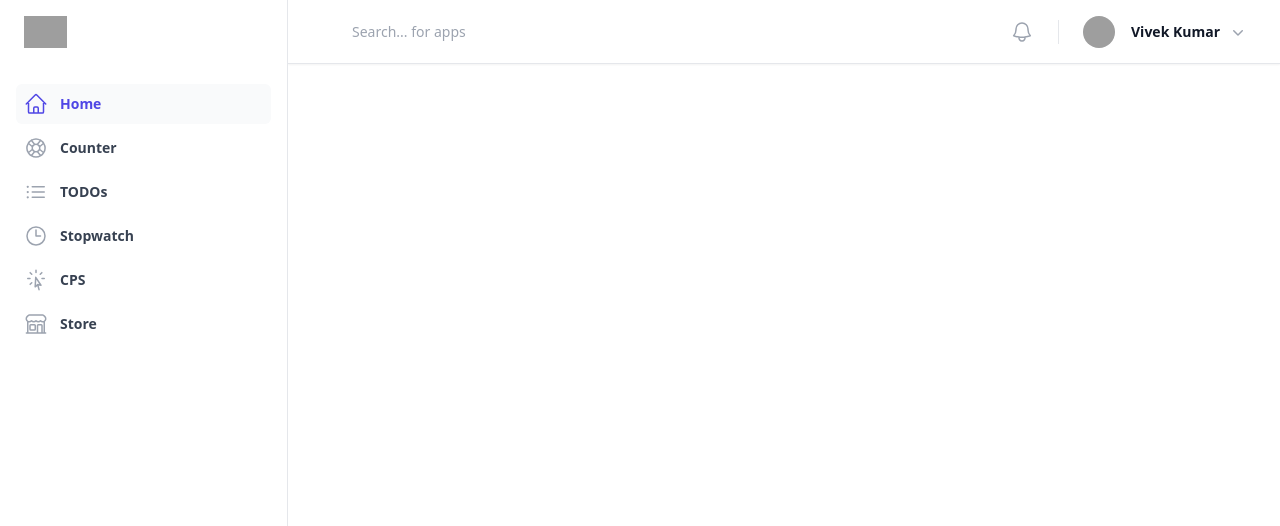
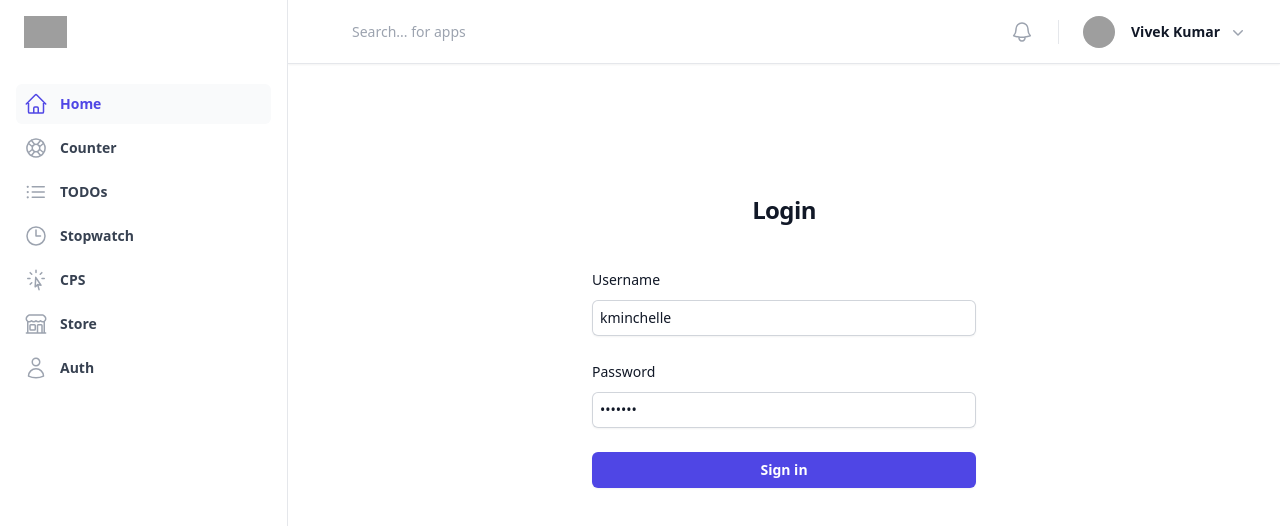
Before and after one commit to vivekwaah/reaction, a React (Vite) app: page /auth in a window 1280 px wide. Shown: the top 526 px of the page. Built offline with nearby package versions, Linux system fonts and the light colour scheme; grey boxes are pictures that could not be loaded.

Commit message:
Auth app

```diff
--- a/package.json
+++ b/package.json
@@ -17,12 +17,14 @@
     "@tailwindcss/forms": "^0.5.7",
     "@tailwindcss/typography": "^0.5.12",
     "@vitejs/plugin-react": "^4.2.1",
+    "axios": "^1.6.8",
     "moment": "^2.30.1",
     "react": "^18.2.0",
     "react-dom": "^18.2.0",
     "react-icons": "^5.0.1",
     "react-redux": "^9.1.2",
     "react-router-dom": "^6.22.3",
+    "sweetalert2": "^11.10.8",
     "vite-tsconfig-paths": "^4.3.1"
   },
   "devDependencies": {
--- a/src/App.tsx
+++ b/src/App.tsx
@@ -11,6 +11,7 @@ import { AppNavigations } from './navigations/AppNavigations'
 import Search from './components/Layouts/Search'
 import ProductDetail from './components/Apps/ProductStore/ProductDetail'
 import StoreCart from './components/Apps/ProductStore/StoreCart'
+import User from './components/Apps/Auth/User'
 
 
 const userNavigation = [
@@ -249,6 +250,12 @@ const App: React.FC = () => {
                   element={<StoreCart />}
                 />
 
+                <Route
+                  key="auth-login"
+                  path="/auth/user"
+                  element={<User />}
+                />
+
               </Routes>
             </div>
           </main>
--- /dev/null
+++ b/src/components/Apps/Auth/Auth.tsx
@@ -0,0 +1,123 @@
+import React, { useState } from "react";
+import { DUMMY_API } from "./utils/config";
+import Swal from "sweetalert2";
+import axios from "axios";
+import { useNavigate } from 'react-router-dom';
+import { useDispatch } from "react-redux";
+import { setUser } from "./store/authSlice";
+
+const Auth: React.FC = () => {
+	const [userName, setUserName] = useState("kminchelle");
+	const [userPassword, setUserPassword] = useState("0lelplR");
+	const [errorMessage, setErrorMessage] = useState("");
+	const [loading, setLoading] = useState(false);
+	const navigate = useNavigate();
+	const dispatch = useDispatch();
+
+	const handleFormSubmit = (event: React.FormEvent) => {
+		event.preventDefault();
+		setErrorMessage("");
+		setLoading(true);
+
+		axios.post(`${DUMMY_API}/auth/login`, {
+			username: userName,
+			password: userPassword,
+			expiresInMins: 30,
+		})
+			.then((response) => {
+				setLoading(false);
+
+				console.log(response.data)
+				dispatch(setUser(response.data))
+
+				Swal.fire({
+					title: "Login successful",
+					icon: "success",
+					showCancelButton: false,
+					confirmButtonColor: "#3085d6",
+					confirmButtonText: "Cool!"
+				}).then((result) => {
+					if (result.isConfirmed) {
+						navigate('/auth/user', { replace: true });
+					}
+				});
+			})
+			.catch((error) => {
+				setLoading(false);
+				setErrorMessage(error.message);
+			});
+	};
+
+	return (
+		<>
+			<div className="flex min-h-full flex-1 flex-col justify-center px-6 py-12 lg:px-8">
+				<div className="sm:mx-auto sm:w-full sm:max-w-sm">
+					<h2 className="mt-10 text-center text-2xl font-bold leading-9 tracking-tight text-gray-900">
+						Login
+					</h2>
+				</div>
+
+				<div className="mt-10 sm:mx-auto sm:w-full sm:max-w-sm">
+					<form className="space-y-6">
+						<div>
+							<label htmlFor="email" className="block text-sm font-medium leading-6 text-gray-900">
+								Username
+							</label>
+							<div className="mt-2">
+								<input
+									id="email"
+									name="email"
+									type="text"
+									required
+									value={userName}
+									onChange={(e) => setUserName(e.target.value)}
+									className="px-2 block w-full rounded-md border-0 py-1.5 text-gray-900 shadow-sm ring-1 ring-inset ring-gray-300 placeholder:text-gray-400 focus:ring-2 focus:ring-inset focus:ring-indigo-600 sm:text-sm sm:leading-6"
+								/>
+							</div>
+						</div>
+
+						<div>
+							<label htmlFor="password" className="block text-sm font-medium leading-6 text-gray-900">
+								Password
+							</label>
+							<div className="mt-2">
+								<input
+									id="password"
+									name="password"
+									type="password"
+									autoComplete="current-password"
+									required
+									value={userPassword}
+									onChange={(e) => setUserPassword(e.target.value)}
+									className="px-2 block w-full rounded-md border-0 py-1.5 text-gray-900 shadow-sm ring-1 ring-inset ring-gray-300 placeholder:text-gray-400 focus:ring-2 focus:ring-inset focus:ring-indigo-600 sm:text-sm sm:leading-6"
+								/>
+							</div>
+						</div>
+
+						<div>
+							{errorMessage && (
+								<span className="bg-red-100 border border-red-400 text-red-700 px-4 py-1 my-4 rounded relative items-center flex">
+									{errorMessage}
+								</span>
+							)}
+
+							<button
+								type="submit"
+								onClick={(e) => handleFormSubmit(e)}
+								className="flex w-full justify-center rounded-md bg-indigo-600 px-3 py-1.5 text-sm font-semibold leading-6 text-white shadow-sm hover:bg-indigo-500 focus-visible:outline focus-visible:outline-2 focus-visible:outline-offset-2 focus-visible:outline-indigo-600"
+							>
+								Sign in
+								{loading && (
+									<div className="flex justify-center mx-2">
+										<div className="animate-spin rounded-full h-5 w-5 border-t-2 border-b-2 border-gray-400"></div>
+									</div>
+								)}
+							</button>
+						</div>
+					</form>
+				</div>
+			</div>
+		</>
+	);
+};
+export default Auth;
--- /dev/null
+++ b/src/components/Apps/Auth/User.tsx
@@ -0,0 +1,73 @@
+import React, { useState, useEffect } from "react";
+import axios from "axios";
+import { DUMMY_API } from "./utils/config";
+import { IdentificationIcon, InboxIcon, RssIcon } from "@heroicons/react/24/outline";
+import { useSelector } from "react-redux";
+import { RootState } from "../../../state/store";
+
+const User: React.FC = () => {
+	const [userData, setUserData] = useState<any>(null);
+	const [loading, setLoading] = useState<boolean>(true);
+	const loginUser = useSelector((state: RootState) => state.authenticate.user);
+
+	useEffect(() => {
+		axios.get(`${DUMMY_API}/auth/me`, {
+			headers: {
+				'Authorization': `Bearer ${loginUser?.token}`,
+			},
+		})
+			.then(response => {
+				setUserData(response.data);
+				setLoading(false);
+			})
+			.catch(error => {
+				console.error('Error fetching user data:', error);
+				setLoading(false);
+			});
+	}, [loginUser]);
+
+	return (
+		<div className="min-h-screen flex items-center justify-center bg-gray-100">
+			<div className="bg-white p-8 rounded shadow-md max-w-md w-full">
+				{loading ? (
+					<div className="text-center">Loading...</div>
+				) : userData ? (
+					<div>
+						<div className="text-center mb-4">
+							<img src={userData.image} alt="User Avatar" className="rounded-full w-20 h-20 mx-auto mb-2" />
+							<h2 className="text-xl font-semibold">{userData.username}</h2>
+							<p className="text-gray-500">{userData.email}</p>
+						</div>
+						<div>
+							<h3 className="text-lg font-semibold mb-2">Details</h3>
+							<ul>
+								<li className="flex items-center mb-2">
+									<span className="w-6 h-6 mr-2 flex-shrink-0">
+										<IdentificationIcon />
+									</span>
+									{userData.firstName} {userData.lastName}
+								</li>
+								<li className="flex items-center mb-2">
+									<span className="w-6 h-6 mr-2 flex-shrink-0">
+										<InboxIcon />
+									</span>
+									{userData.email}
+								</li>
+								<li className="flex items-center mb-2">
+									<span className="w-6 h-6 mr-2 flex-shrink-0">
+										<RssIcon />
+									</span>
+									{userData.gender}
+								</li>
+							</ul>
+						</div>
+					</div>
+				) : (
+					<div className="text-center text-red-500">Failed to fetch user data</div>
+				)}
+			</div>
+		</div>
+	);
+};
+
+export default User;
--- /dev/null
+++ b/src/components/Apps/Auth/store/authSlice.ts
@@ -0,0 +1,23 @@
+import { createSlice, PayloadAction } from "@reduxjs/toolkit";
+import { AuthState, UserData } from "../utils/model";
+
+const initialState: AuthState = {
+	user: [],
+}
+
+const authSlice = createSlice({
+	name: 'auth',
+	initialState,
+	reducers: {
+		setUser: (state, action: PayloadAction<UserData>) => {
+			state.user = action.payload
+		},
+	},
+});
+
+export const {
+	setUser
+
+} = authSlice.actions;
+
+export default authSlice.reducer;
--- /dev/null
+++ b/src/components/Apps/Auth/utils/config.ts
@@ -0,0 +1 @@
+export const DUMMY_API = 'https://dummyjson.com'
--- /dev/null
+++ b/src/components/Apps/Auth/utils/model.ts
@@ -0,0 +1,14 @@
+export interface AuthState {
+	user: UserData
+}
+
+export interface UserData {
+	id: number;
+	username: string;
+	email: string;
+	firstName: string;
+	lastName: string;
+	gender: string;
+	image: string;
+	token: string;
+}
--- a/src/navigations/AppNavigations.ts
+++ b/src/navigations/AppNavigations.ts
@@ -1,4 +1,4 @@
-import { BuildingStorefrontIcon, ClockIcon, CursorArrowRaysIcon, HomeIcon, LifebuoyIcon, ListBulletIcon } from '@heroicons/react/24/outline';
+import { BuildingStorefrontIcon, ClockIcon, CursorArrowRaysIcon, HomeIcon, LifebuoyIcon, ListBulletIcon, UserIcon } from '@heroicons/react/24/outline';
 import Home from '../components/Home';
 import TodosApp from '../components/Apps/TodoList/TodosApp';
 import Stopwatch from '../components/Apps/Stopwatch/Stopwatch';
@@ -6,6 +6,7 @@ import ClickCounter from '../components/Apps/ClickPerSecond/ClickCounter';
 import AppNavigationsModel from './AppNavigationsModel';
 import Store from '../components/Apps/ProductStore/Products';
 import Counter from '../components/Apps/Counter/Counter';
+import Auth from '../components/Apps/Auth/Auth';
 
 // TODO: Add sub navigation
 export const AppNavigations: AppNavigationsModel[] = [
@@ -15,4 +16,5 @@ export const AppNavigations: AppNavigationsModel[] = [
 	{ name: 'Stopwatch', route: '/stopwatch', icon: ClockIcon, component: Stopwatch },
 	{ name: 'CPS', route: '/cps', icon: CursorArrowRaysIcon, component: ClickCounter },
 	{ name: 'Store', route: '/store', icon: BuildingStorefrontIcon, component: Store },
+	{ name: 'Auth', route: '/auth', icon: UserIcon, component: Auth },
 ];
--- a/src/state/store.ts
+++ b/src/state/store.ts
@@ -1,12 +1,14 @@
 import { configureStore } from "@reduxjs/toolkit";
 import counterReducer from "../components/Apps/Counter/store/counterSlice";
 import todoListReducer from "../components/Apps/TodoList/store/todoListSlice";
+import authReducer from "../components/Apps/Auth/store/authSlice";
 
 
 export const store = configureStore({
 	reducer: {
 		counter: counterReducer,
-		todoList: todoListReducer
+		todoList: todoListReducer,
+		authenticate: authReducer
 	}
 });
 
```
Also changed, not shown: 1 other file (tests, documents, lock files or other folders).
